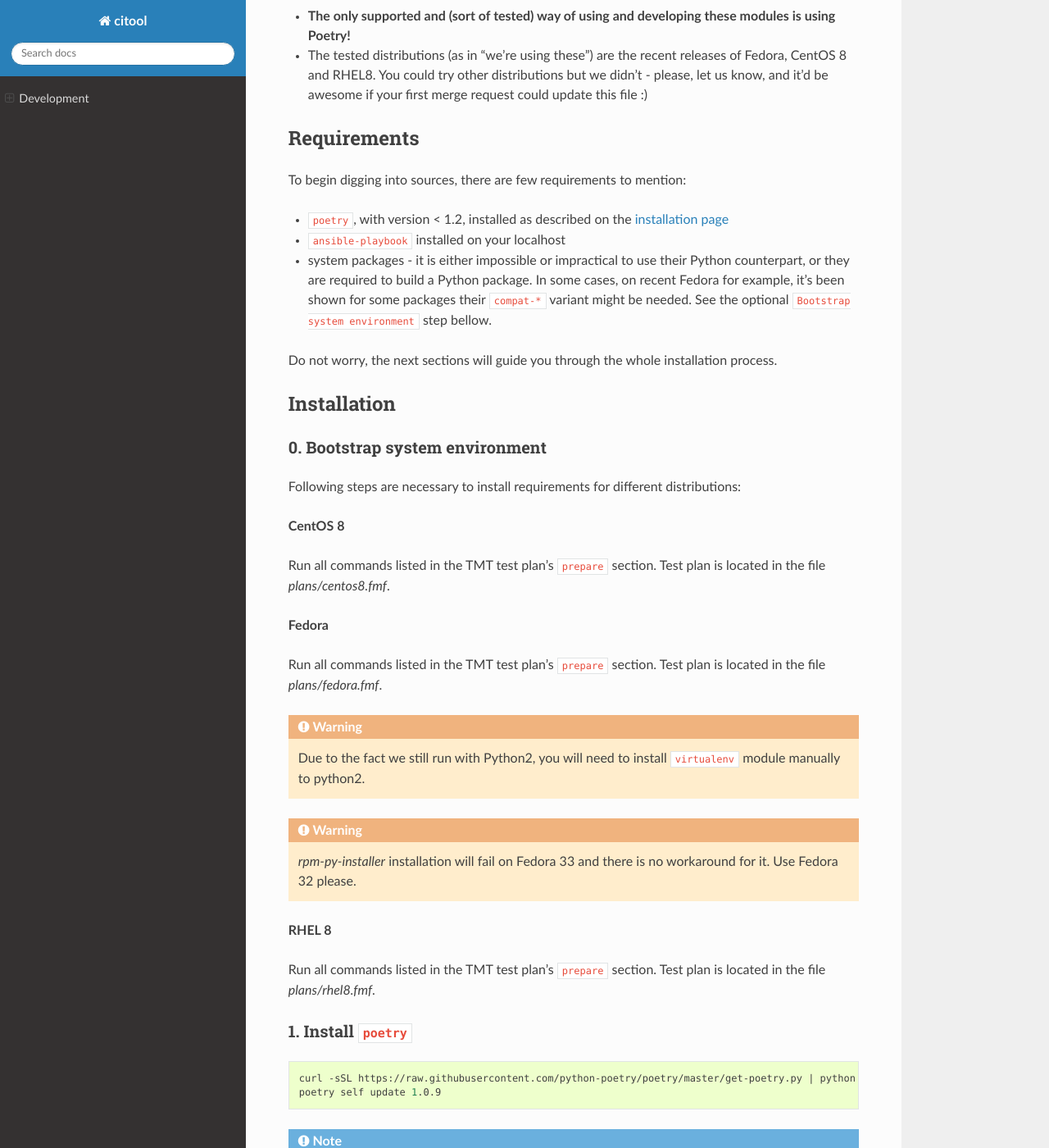
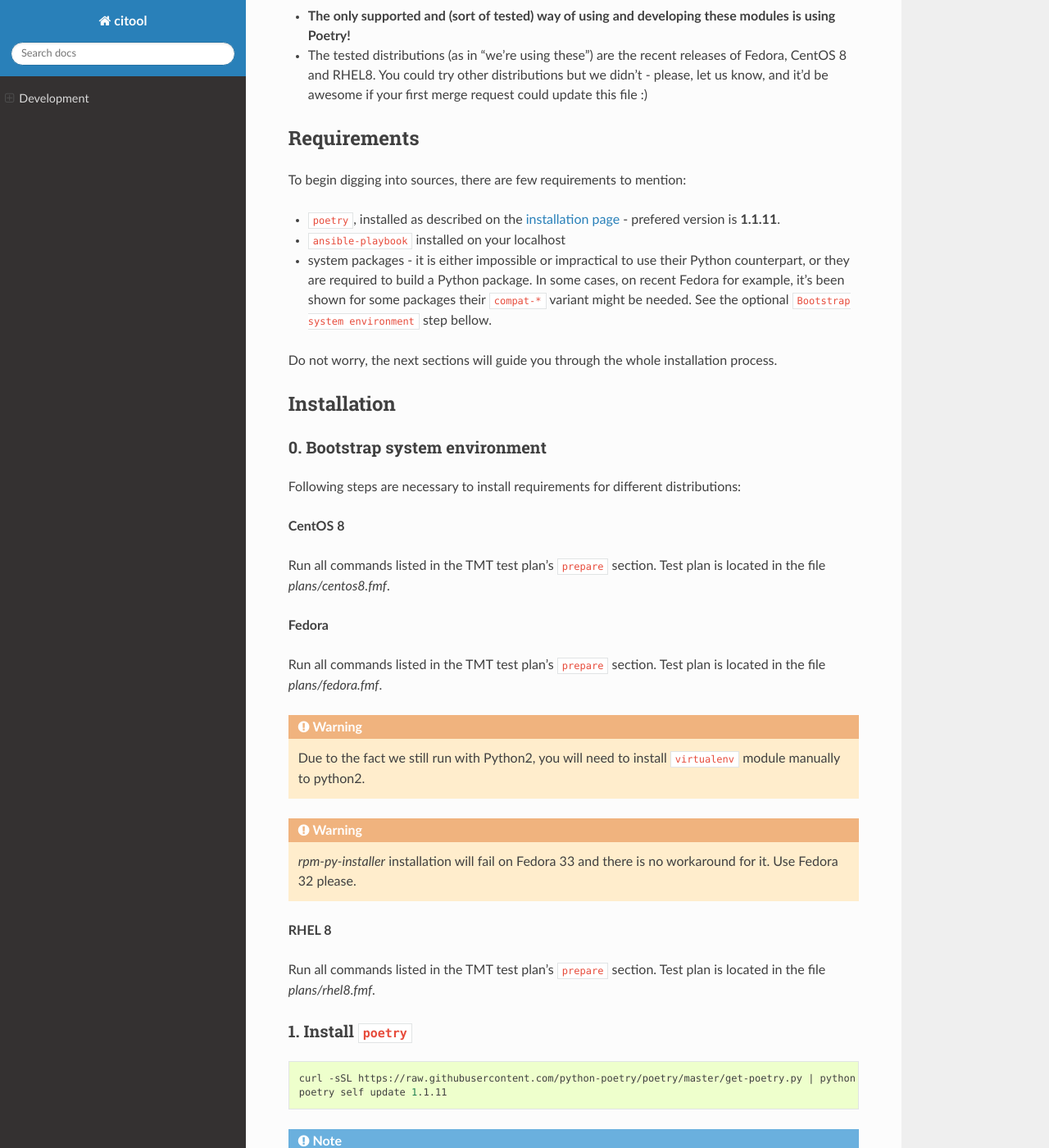
Before and after one commit to testing-farm/artemis, a Sphinx documentation site: the page built from docs/source/DEVELOPMENT.rst, in a window 1280 px wide and 1400 px high, scrolled down 256 px. Shown: the whole window at 82% size. Built offline with Sphinx 7.4.7 and the Read the Docs theme 2.0.0, drawn with Linux system fonts in a browser that asks for light colours.

Commit message:
Bump recommended Poetry version to 1.1.11 and refresh poetry.lock
There should be no change in package versions, just reshuffling of lines
in `poetry.lock`.

```diff
--- a/docs/source/DEVELOPMENT.rst
+++ b/docs/source/DEVELOPMENT.rst
@@ -18,7 +18,7 @@ Requirements
 
 To begin digging into sources, there are few requirements to mention:
 
-- ``poetry``, with version < 1.2, installed as described on the `installation page <https://python-poetry.org/docs/#installation>`__
+- ``poetry``, installed as described on the `installation page <https://python-poetry.org/docs/#installation>`__ - prefered version is **1.1.11**.
 
 - ``ansible-playbook`` installed on your localhost
 
@@ -64,7 +64,7 @@ Run all commands listed in the TMT test plan's ``prepare`` section. Test plan is
 .. code-block:: bash
 
     curl -sSL https://raw.githubusercontent.com/python-poetry/poetry/master/get-poetry.py | python
-    poetry self update 1.0.9
+    poetry self update 1.1.11
 
 .. note::
     You might need to open a new shell to have ``poetry`` command available.
```
Also changed, not shown: 1 other file.
